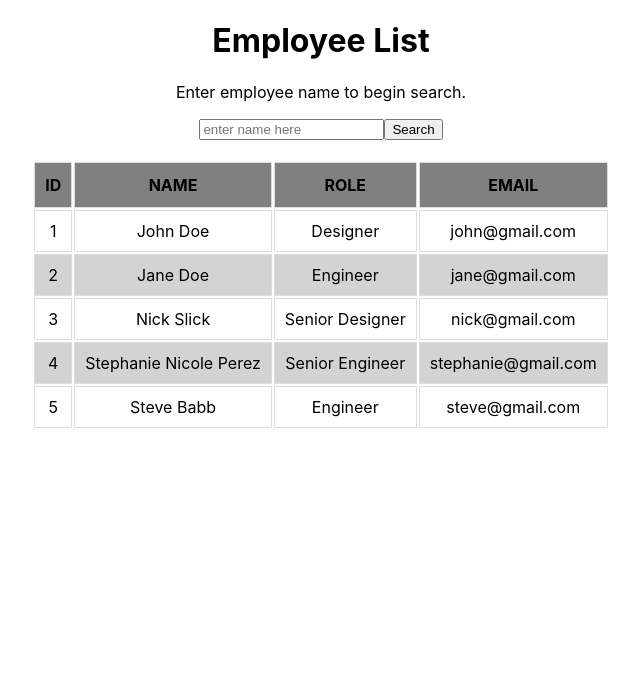
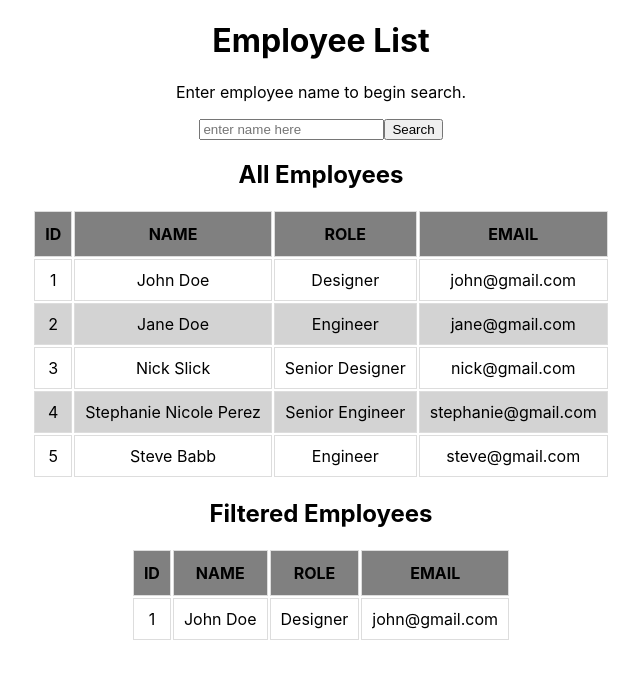
Before and after one commit to verusbabb/employee-list-sort-React, a React (Create React App) app: page / in a window 1280 px wide. Shown: the top 678 px of the page, without its empty margins (319-959 px from the left). Built offline with nearby package versions, Linux system fonts and the light colour scheme.

Commit message:
added hardcoded filter table

```diff
--- a/src/EmployeeTable.js
+++ b/src/EmployeeTable.js
@@ -22,6 +22,7 @@ function EmployeeTable(props) {
 
   return (
     <div>
+      <h2>{props.title}</h2>
       <table id="employees">
         <tbody>
           <tr>{renderTableHeader(props.employees)}</tr>
--- a/src/SearchBox.js
+++ b/src/SearchBox.js
@@ -35,22 +35,13 @@ function SearchBox() {
     },
   ]);
 
-  const [filteredEmployees, setFilteredEmployees] = useState(employees);
-  const [query, setQuery] = useState("");
+  const [query, setQuery] = useState("John Doe");
 
   const handleSearch = (e) => {
     e.preventDefault();
     setQuery(e.target.elements.name.value);
-    console.log(query, employees, filteredEmployees);
+    console.log(query);
   };
-
-  //   function filterByQuery(obj) {
-  //     if (employees.name) {
-  //       return true;
-  //     }
-  //   }
-  //   let filteredEmployees = employees.filter(filterByQuery);
-  //   console.log(filteredEmployees);
 
   return (
     <div>
@@ -59,7 +50,13 @@ function SearchBox() {
         <input type="text" name="name" placeholder="enter name here" />
         <button>Search</button>
       </form>
-      <EmployeeTable employees={filteredEmployees} />
+      {<EmployeeTable employees={employees} title="All Employees" />}
+      {
+        <EmployeeTable
+          employees={employees.filter((employee) => employee.name === query)}
+          title="Filtered Employees"
+        />
+      }
     </div>
   );
 }
```
